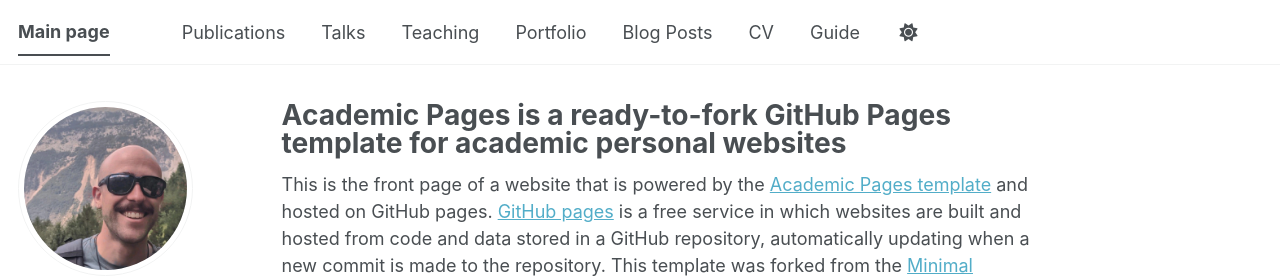
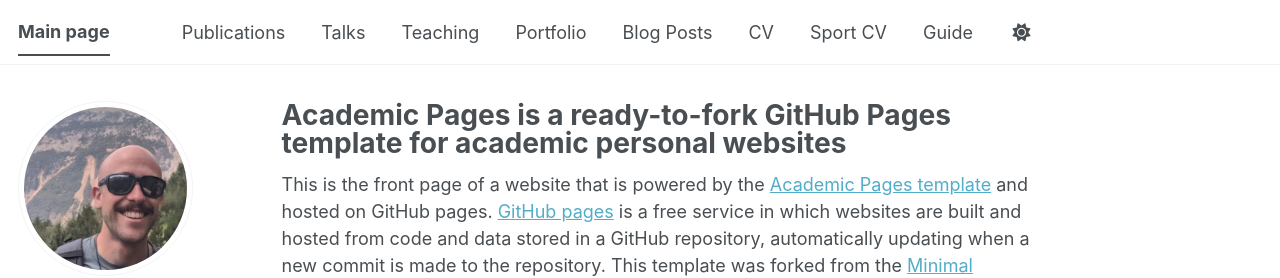
Before and after one commit to sperezmont/sperezmont.github.io, a Jekyll site: the page built from _pages/about.md, in a window 1280 px wide. Shown: the top 278 px of the page. Built offline with Jekyll 4.4.1, drawn with Linux system fonts in a browser that asks for light colours; some web fonts are replaced; a script bundle is joined from its source files by our own code; library files that are not in the unit come from our copies.

Commit message:
Update navigation.yml

```diff
--- a/_data/navigation.yml
+++ b/_data/navigation.yml
@@ -26,6 +26,9 @@
   - title: "CV"
     url: /cv/
 
+  - title: "Sport CV"
+    url: /sport_cv/
+
   # - title: "CV"
   #   url: /cv-json/
 
```
